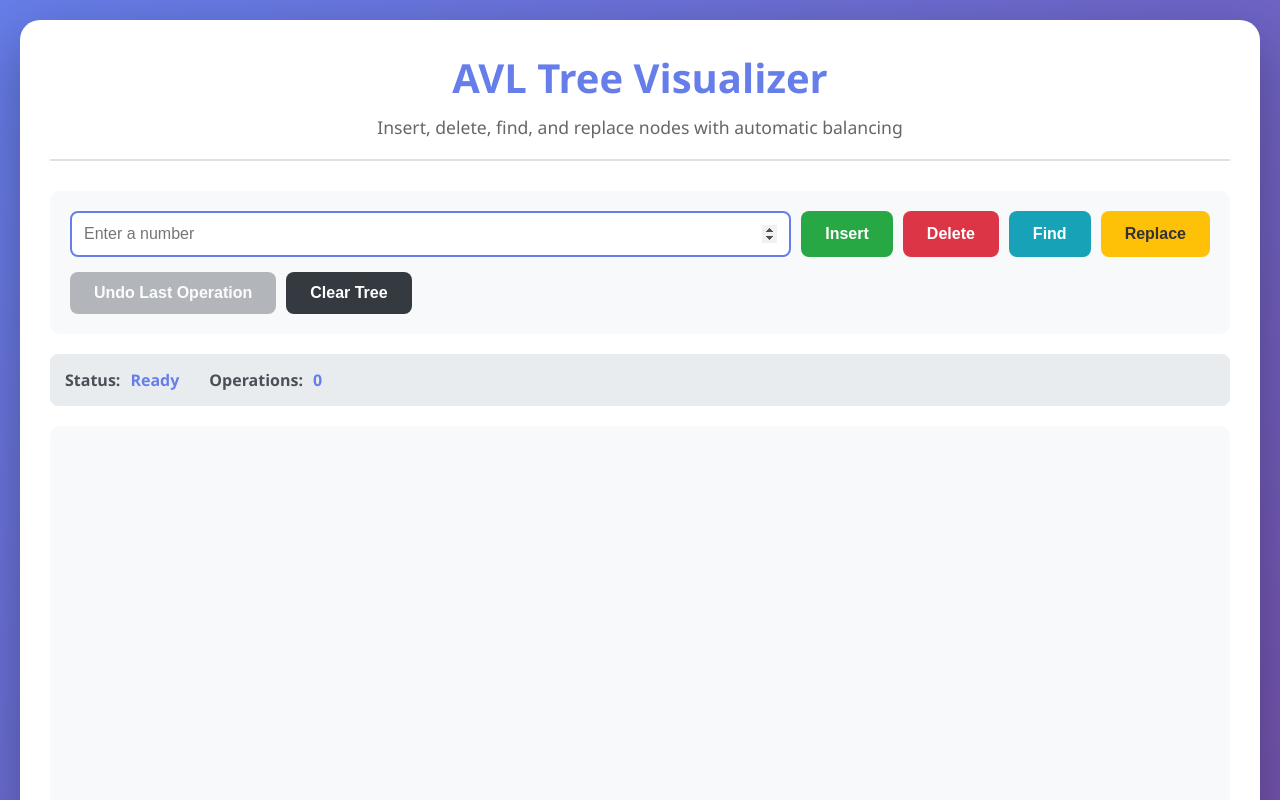
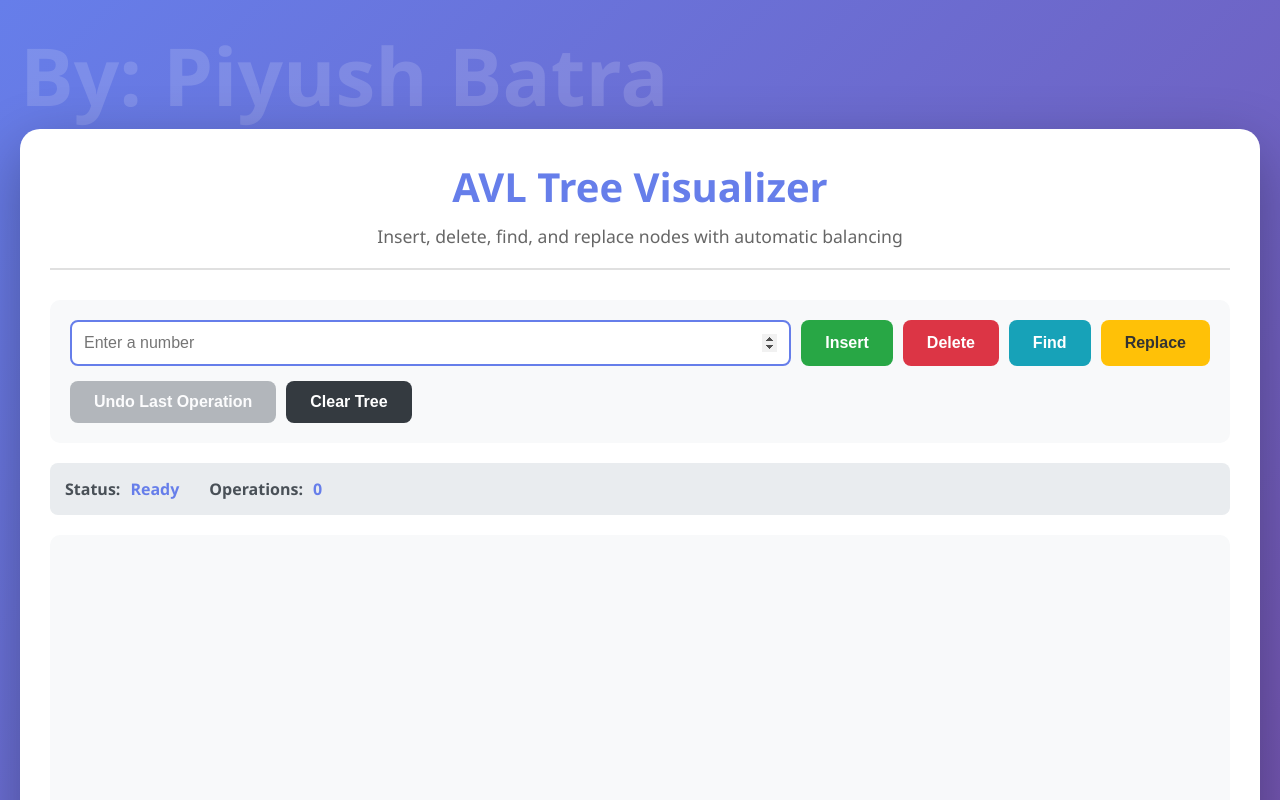
Before and after one commit to piyush072005/PROJECTS, a plain HTML site: page avl maker/index.html in a window 1280 px wide. Shown: the top 800 px of the page. Drawn offline with Linux system fonts and the light colour scheme.

Commit message:
Added watermark

```diff
--- a/avl maker/index.html
+++ b/avl maker/index.html
@@ -7,6 +7,9 @@
     <link rel="stylesheet" href="styles.css">
 </head>
 <body>
+    <div class="watermark">
+        <p>By: Piyush Batra</p>
+    </div>
     <div class="container">
         <header>
             <h1>AVL Tree Visualizer</h1>
--- a/avl maker/styles.css
+++ b/avl maker/styles.css
@@ -9,6 +9,16 @@ body {
     background: linear-gradient(135deg, #667eea 0%, #764ba2 100%);
     min-height: 100vh;
     padding: 20px;
+    position: relative;
+}
+
+.watermark {
+    content: 'PIYUSH BATRA';
+    position: static;
+    margin: auto;
+    font-size: 80px;
+    font-weight: bold;
+    color: rgba(255, 255, 255, 0.15);
 }
 
 .container {
@@ -18,6 +28,8 @@ body {
     border-radius: 20px;
     box-shadow: 0 20px 60px rgba(0, 0, 0, 0.3);
     padding: 30px;
+    position: relative;
+    z-index: 1;
 }
 
 header {
```
